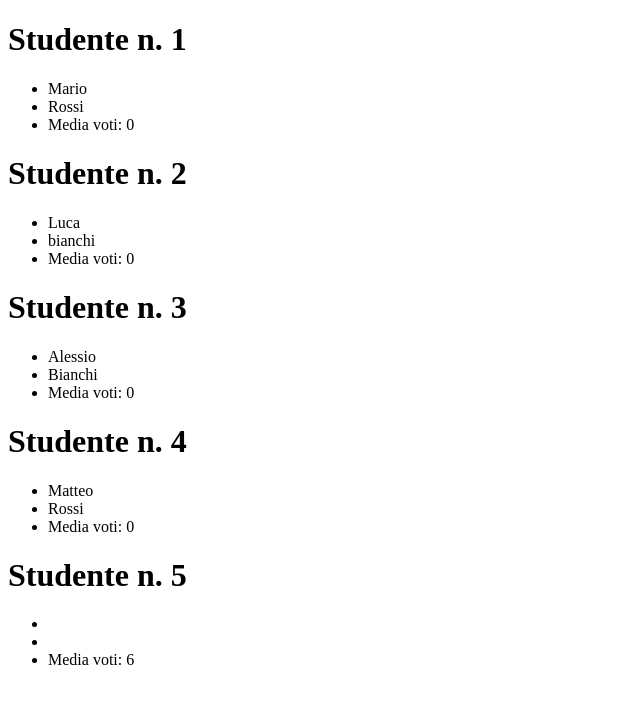
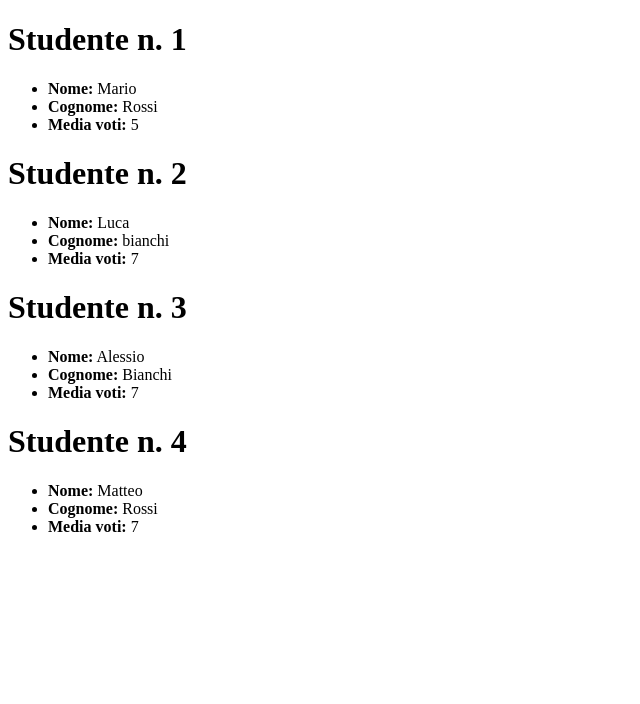
Before and after one commit to ValerioGc/php-snacks-b1, a PHP site: page / in a window 1280 px wide. Shown: the top 704 px of the page, without its empty margins (0-640 px from the left). Run offline with PHP 8.4, Linux system fonts and the light colour scheme; data that the repository does not hold is empty.

Commit message:
Fine snack 7

```diff
--- a/Snack-7/index.php
+++ b/Snack-7/index.php
@@ -10,7 +10,6 @@
                 [
                     "nome" => "Mario",
                     "cognome" => "Rossi",
-                    "mediaVoti" => 0,
                     "voti" => [
                         rand(2,10),
                         rand(2,10),
@@ -21,7 +20,6 @@
                 [
                     "nome" => "Luca",
                     "cognome" => "bianchi",
-                    "mediaVoti" => 0,
                     "voti" => [
                         rand(2,10),
                         rand(2,10),
@@ -32,7 +30,6 @@
                 [
                     "nome" => "Alessio",
                     "cognome" => "Bianchi",
-                    "mediaVoti" => 0,
                     "voti" => [
                         rand(2,10),
                         rand(2,10),
@@ -43,7 +40,6 @@
                 [
                     "nome" => "Matteo",
                     "cognome" => "Rossi",
-                    "mediaVoti" => 0,
                     "voti" => [
                         rand(2,10),
                         rand(2,10),
@@ -53,13 +49,13 @@
                 ],
             ];
 
-            for ($i = 0;$i < count($students); $i++) {
+            for ($x = 0; $x < count($students); $x++) {
                 $voteC = 0;
-                  for ($i = 0; $i < 4; $i++) {
-                    $voteC += $students[$i]["voti"][$i];
+                  for ($i = 0; $i < count($students[$x]["voti"]); $i++) {
+                    $voteC = $voteC + $students[$x]["voti"][$i];
                   }
                   $finalC = floor($voteC / 4);
-                  $students[$i]["mediaVoti"] = $finalC ;
+                  $students[$x]["mediaVoti"] = $finalC ;
             }
         ?>
 
@@ -69,9 +65,9 @@
                     echo '<div>';
                     echo '<h1>Studente n. ' . ($i + 1) . '</h1>';
                         echo '<ul>';
-                        echo '<li>' . $students[$i]["nome"] . '</li>';
-                        echo '<li>' . $students[$i]["cognome"] . '</li>';
-                        echo '<li>' . 'Media voti:' . ' '  . $students[$i]["mediaVoti"] . '</li>';
+                            echo '<li>' . '<b>' . 'Nome:' . '</b>' .' '  . $students[$i]["nome"] . '</li>';
+                            echo '<li>' . '<b>' . 'Cognome:' . '</b>' . ' '  . $students[$i]["cognome"] . '</li>';
+                            echo '<li>' . '<b>' . 'Media voti:' . '</b>' . ' '  . $students[$i]["mediaVoti"] . '</li>';
                         echo '</ul>';
                     echo '</div>';
                 }
```
Lines whose indentation alone changed are shown as unchanged.
